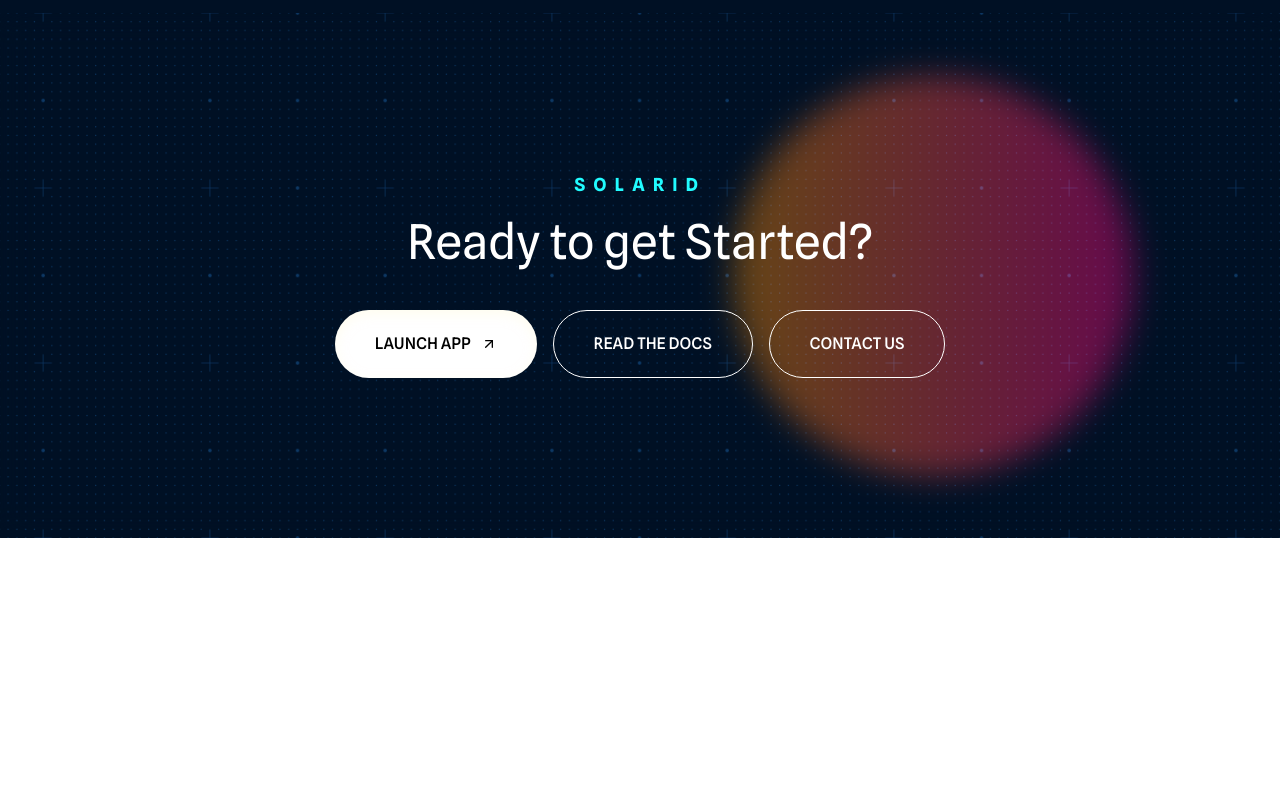
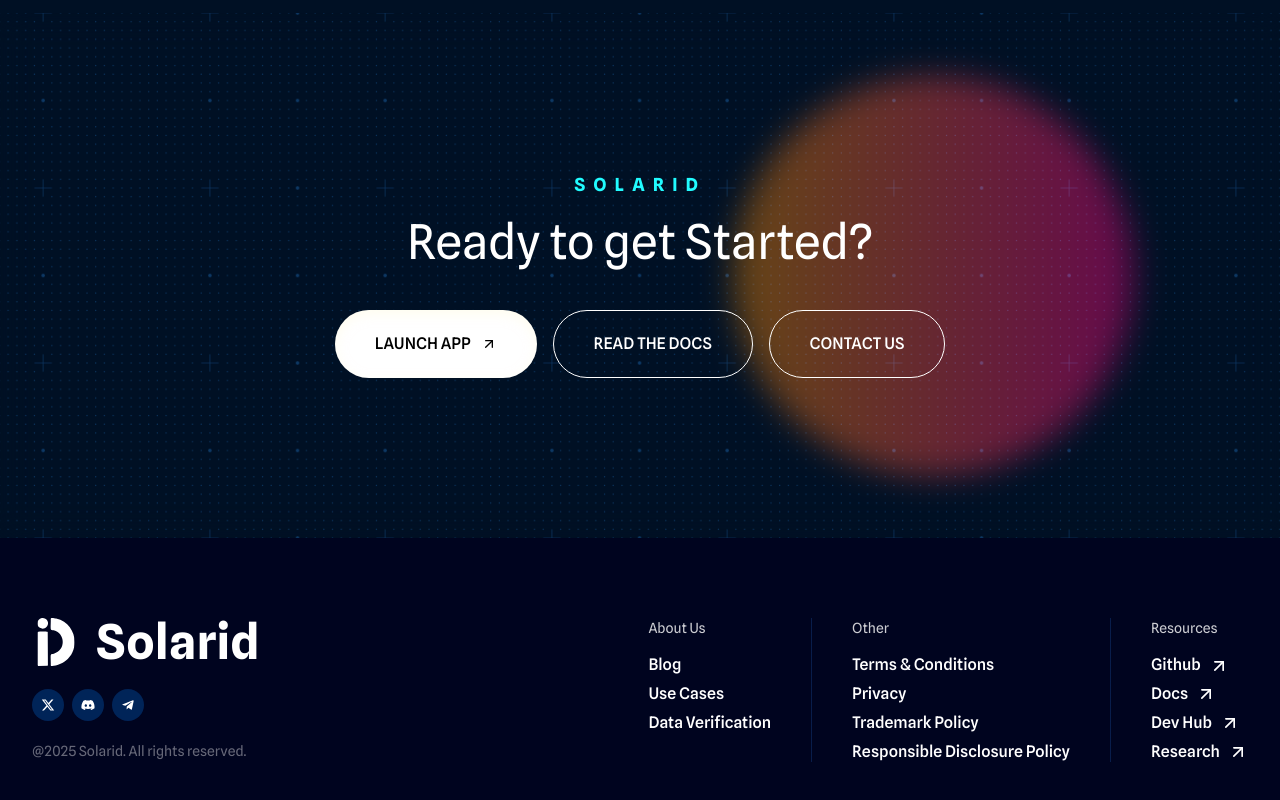
Before and after one commit to mysolidio/portal, a Next.js app: page / in a window 1280 px wide. Shown: the part 3110-3910 px from the top of the page. Before the commit the page ends 3648 px from the top, so only its background shows below. Built offline with nearby package versions, Linux system fonts and the light colour scheme.

Commit message:
Implement Footer

```diff
--- a/app/page.tsx
+++ b/app/page.tsx
@@ -1,3 +1,4 @@
+import Footer from "@/components/footer";
 import Header from "@/components/header";
 import Hero from "@/components/sections/hero";
 import Partners from "@/components/sections/partners";
@@ -17,6 +18,7 @@
       {/* Use cases */}
       <Questions />
       <Solarid />
+      <Footer />
     </>
   );
 }
--- /dev/null
+++ b/components/common/socials.tsx
@@ -0,0 +1,48 @@
+import { DiscordIcon, TelegramIcon, XIcon } from "@/icons";
+import { cn } from "@/lib/utils";
+
+const items = [
+  {
+    Icon: XIcon,
+    href: "https://x.com/solarid",
+  },
+  {
+    Icon: DiscordIcon,
+    href: "https://discord.gg/solarid",
+  },
+  {
+    Icon: TelegramIcon,
+    href: "https://t.me/solarid",
+  },
+];
+
+type Props = {
+  className?: string;
+  iconClassName?: string;
+  linkClassName?: string;
+};
+
+export default function Socials({
+  className,
+  iconClassName,
+  linkClassName,
+}: Props) {
+  return (
+    <div className={cn("flex items-center justify-center gap-4", className)}>
+      {items.map(({ Icon, href }, idx) => (
+        <a
+          key={idx}
+          href={href}
+          target="_blank"
+          rel="noopener noreferrer"
+          className={cn(
+            "grid size-10 place-content-center rounded-full bg-[#002458] text-white",
+            linkClassName,
+          )}
+        >
+          <Icon className={cn("size-4", iconClassName)} />
+        </a>
+      ))}
+    </div>
+  );
+}
--- /dev/null
+++ b/components/footer.tsx
@@ -0,0 +1,125 @@
+import { ArrowUpRightIcon } from "lucide-react";
+import Link from "next/link";
+import { Fragment } from "react";
+
+import LogoWithText from "./common/logoWithText";
+import Socials from "./common/socials";
+
+const itemGroups = [
+  {
+    title: "About us",
+    items: [
+      {
+        label: "Blog",
+        href: "#blog",
+        external: false,
+      },
+      {
+        label: "Use Cases",
+        href: "#use-cases",
+        external: false,
+      },
+      {
+        label: "Data Verification",
+        href: "#data-verification",
+        external: false,
+      },
+    ],
+  },
+  {
+    title: "Other",
+    items: [
+      {
+        label: "Terms & Conditions",
+        href: "#terms-and-conditions",
+        external: false,
+      },
+      {
+        label: "Privacy",
+        href: "#privacy",
+        external: false,
+      },
+      {
+        label: "Trademark Policy",
+        href: "#trademark-policy",
+        external: false,
+      },
+      {
+        label: "Responsible disclosure policy",
+        href: "#responsible-disclosure-policy",
+        external: false,
+      },
+    ],
+  },
+  {
+    title: "Resources",
+    items: [
+      {
+        label: "Github",
+        href: "https://github.com/solidlabsinc",
+        external: true,
+      },
+      {
+        label: "Docs",
+        href: "https://docs.solarid.io",
+        external: true,
+      },
+      {
+        label: "Dev Hub",
+        href: "https://www.devhub.com",
+        external: true,
+      },
+      {
+        label: "Research",
+        href: "https://research.solarid.io",
+        external: true,
+      },
+    ],
+  },
+];
+
+export default function Footer() {
+  return (
+    <footer className="bg-[#00041F] py-20 text-white">
+      <div className="relative container grid grid-cols-1 gap-y-10 px-10 md:grid-cols-[1fr_auto] md:gap-x-15 md:px-4 lg:px-8">
+        <div className="place-self-center md:place-self-start">
+          <LogoWithText size={48} className="text-white" />
+          <Socials
+            className="mt-4 gap-2 md:justify-start"
+            linkClassName="size-8"
+          />
+        </div>
+        <ul className="flex flex-col gap-6 md:flex-row lg:gap-10">
+          {itemGroups.map(({ title, items }, idx) => (
+            <Fragment key={idx}>
+              <li className="space-y-4">
+                <div className="text-[14px] leading-[1.5] text-white/80 capitalize">
+                  {title}
+                </div>
+                <ul className="space-y-2 text-[16px] leading-[1.3] font-medium">
+                  {items.map(({ label, href, external }) => (
+                    <li key={label}>
+                      <Link
+                        href={href}
+                        target={external ? "_blank" : undefined}
+                        rel={external ? "noopener noreferrer" : undefined}
+                        className="flex items-center gap-2 capitalize"
+                      >
+                        {label}
+                        {external && <ArrowUpRightIcon className="size-5" />}
+                      </Link>
+                    </li>
+                  ))}
+                </ul>
+              </li>
+              <li className="h-px bg-[linear-gradient(90deg,#45B2FF_0%,#1453F1_100%)] opacity-20 last:hidden lg:h-full lg:w-px" />
+            </Fragment>
+          ))}
+        </ul>
+        <div className="place-self-center text-center text-[14px] leading-[1.5] text-white/40 md:absolute md:bottom-0 md:left-4 md:place-self-start lg:left-8">
+          @2025 Solarid. All rights reserved.
+        </div>
+      </div>
+    </footer>
+  );
+}
--- a/components/header/menu.tsx
+++ b/components/header/menu.tsx
@@ -3,7 +3,7 @@
 import { FC, Fragment, memo, useState } from "react";
 
 import LogoWithText from "@/common/logoWithText";
-import { DiscordIcon, TelegramIcon, XIcon } from "@/icons";
+import Socials from "@/common/socials";
 import { cn } from "@/lib/utils";
 import { Button } from "@/ui/button";
 import { Drawer, DrawerContent, DrawerTitle, DrawerTrigger } from "@/ui/drawer";
@@ -32,20 +32,6 @@
   {
     label: "Learn",
     href: "#learn",
-  },
-];
-const socialItems = [
-  {
-    Icon: XIcon,
-    href: "https://x.com/solarid",
-  },
-  {
-    Icon: TelegramIcon,
-    href: "https://t.me/solarid",
-  },
-  {
-    Icon: DiscordIcon,
-    href: "https://discord.gg/solarid",
   },
 ];
 
@@ -134,19 +120,7 @@
             </div>
             <div className="shrink-0 space-y-6">
               <BookDemoButton className="w-full" />
-              <div className="flex items-center justify-center gap-4">
-                {socialItems.map(({ Icon, href }, idx) => (
-                  <a
-                    key={idx}
-                    href={href}
-                    target="_blank"
-                    rel="noopener noreferrer"
-                    className="grid size-10 place-content-center rounded-full bg-[#002458] text-white"
-                  >
-                    <Icon className="size-4" />
-                  </a>
-                ))}
-              </div>
+              <Socials />
             </div>
           </div>
         </DrawerContent>
```
